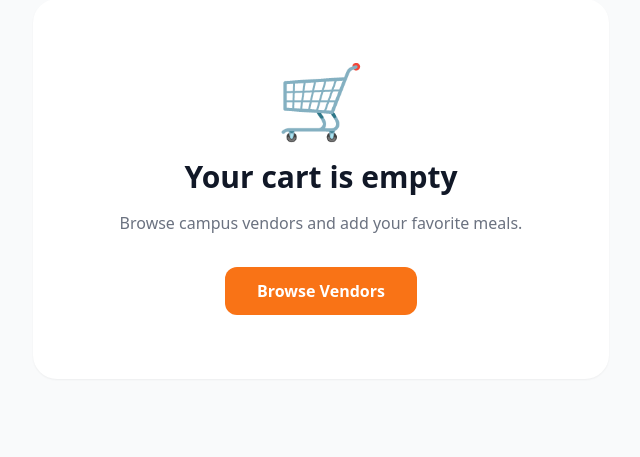
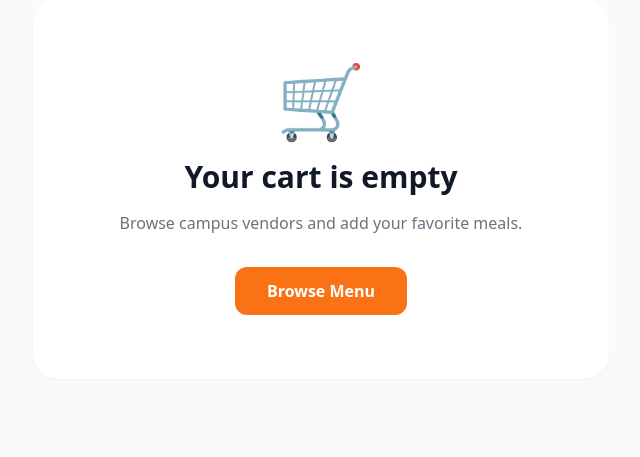
Before and after one commit to agbaigospel2018-source/food_project, a Django app: page /cart/ in a window 1280 px wide. Shown: the part 253-710 px from the top of the page, without its empty margins (319-959 px from the left). Run offline with Django 5.2, Linux system fonts and the light colour scheme; the visitor is signed in with stand-in values (Sample User, id 1); data comes from the database, SQL or seed files in the repository; data that the repository does not hold is empty; some libraries are stand-ins or nearby versions.

Commit message:
some touches

```diff
--- a/cart/templates/cart/cart_detail.html
+++ b/cart/templates/cart/cart_detail.html
@@ -277,10 +277,10 @@ My Cart
             </p>
 
             <a
-                href="#"
+                href="{% url 'menu:item_list' %}"
                 class="mt-8 inline-flex rounded-xl bg-orange-500 px-8 py-3 font-semibold text-white transition hover:bg-orange-600">
 
-                Browse Vendors
+                Browse Menu
 
             </a>
 
--- a/orders/templates/orders/order_success.html
+++ b/orders/templates/orders/order_success.html
@@ -167,7 +167,7 @@ Order Successful
 
                     </a>
 
-                    <a href="#"
+                    <a href="{% url 'menu:item_list' %}"
                        class="flex-1 rounded-xl border border-green-600 bg-green-600 px-6 py-4 text-center font-semibold text-white transition hover:bg-green-700">
 
                         Continue Ordering
```
